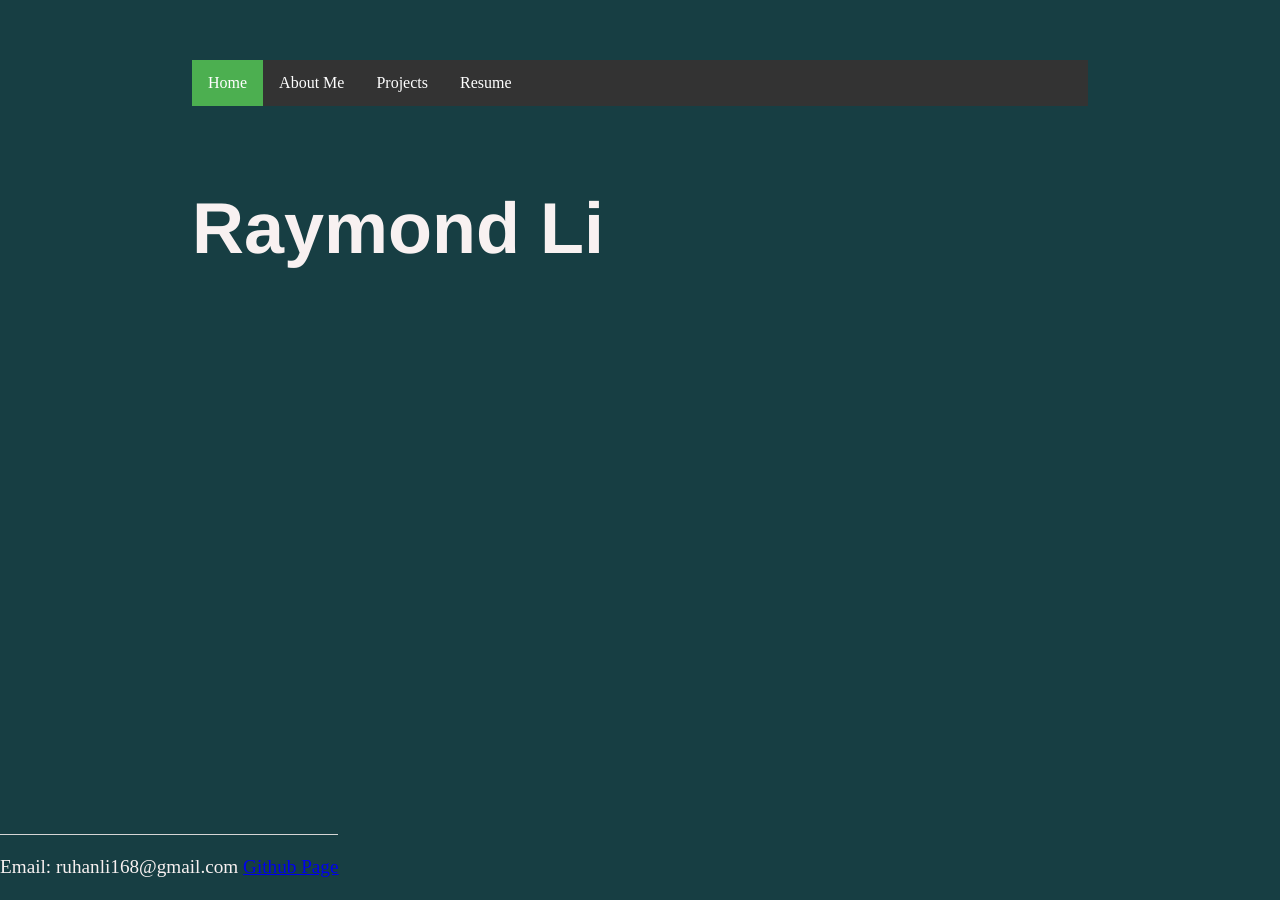
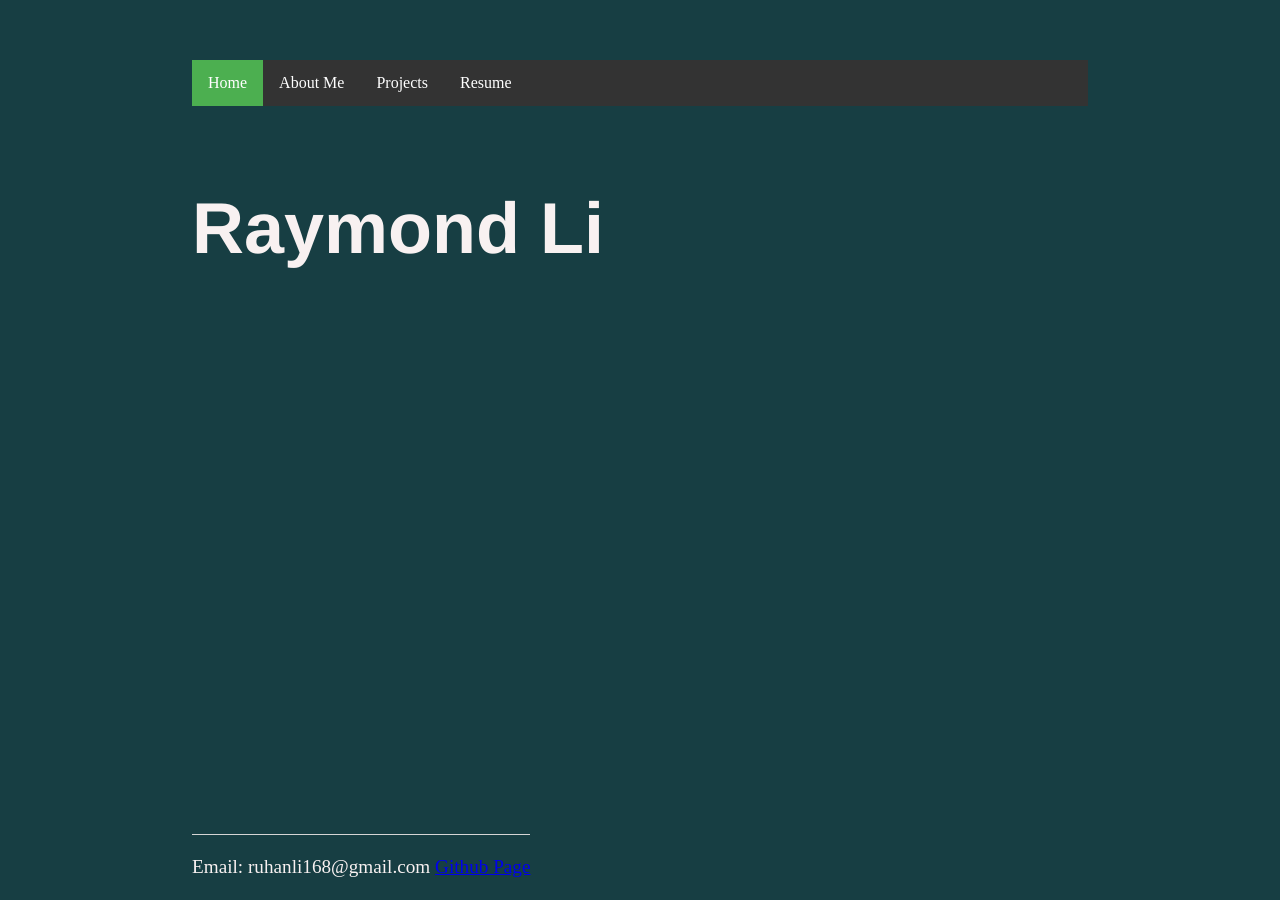
Before and after one commit to Raymoondo/RuhanLi.github.io-1, a Jekyll site: the page built from index.html, in a window 1280 px wide. Built offline with Jekyll 4.4.1, drawn with Linux system fonts in a browser that asks for light colours.

Commit message:
Update main.css

```diff
--- a/css/main.css
+++ b/css/main.css
@@ -49,7 +49,7 @@
 footer {
     position:fixed;
     bottom:0;
-    left:0;
+    text-align:center;
     border-top: 1px solid #d5d5d5;
     font-size: 0.8em;
 }
```
